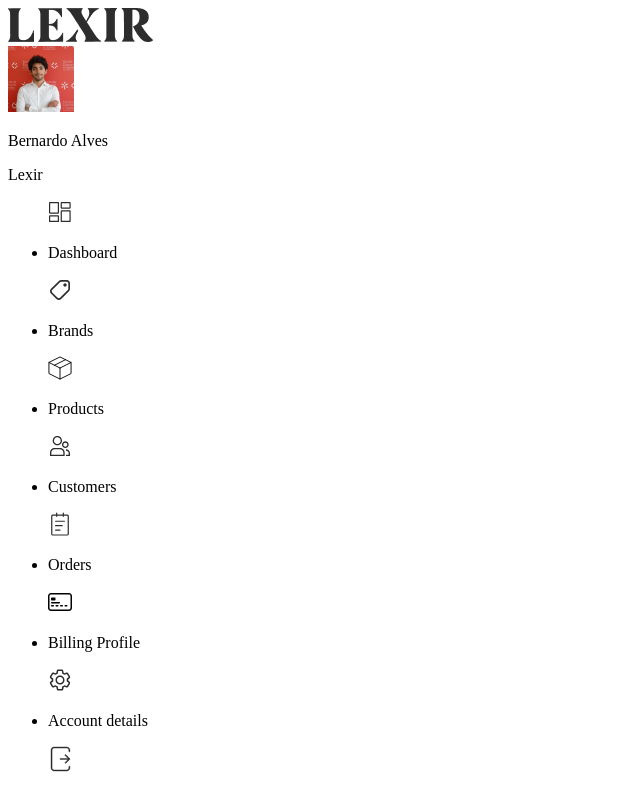
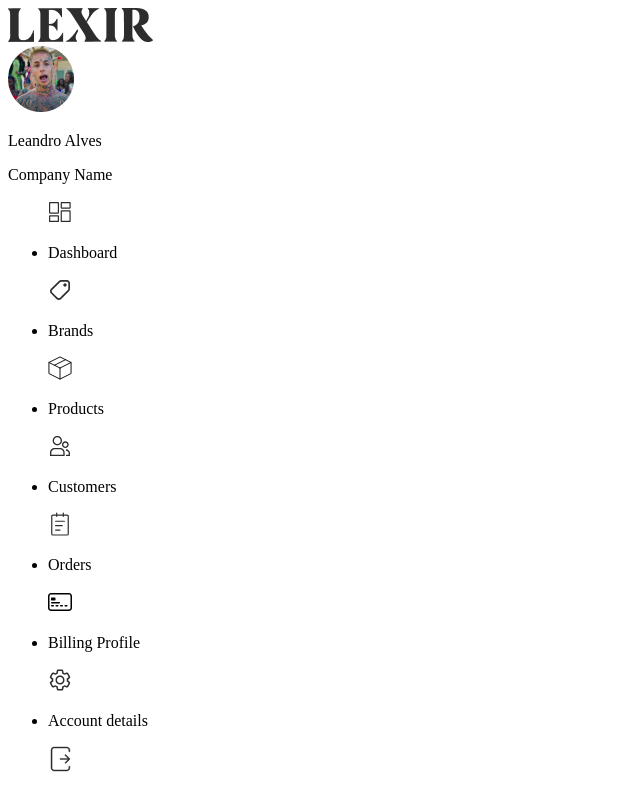
Before and after one commit to LexirIO/lexir-io-challenge, a Next.js app: page / in a window 1280 px wide. Shown: the top 793 px of the page, without its empty margins (0-640 px from the left). Built offline with nearby package versions, Linux system fonts and the light colour scheme; a web font is replaced by a local one.

Commit message:
Change my pic to Leandro's

```diff
--- a/src/components/Layout/layout.tsx
+++ b/src/components/Layout/layout.tsx
@@ -1,7 +1,7 @@
 import Image from "next/image";
 import Link from "next/link";
 import UserAvatar from "src/components/UserAvatar";
-import MyPic from "src/public/MyPic.jpg";
+import Leandro from "src/public/Leandro.png";
 import Routes from "src/components/DashboardRoutes";
 import {
   Card,
@@ -91,9 +91,9 @@ export default function Layout({ children }: { children: React.ReactNode }) {
               />
             </Link>
             <UserAvatar
-              image={MyPic}
-              name="Bernardo Alves"
-              company="Lexir"
+              image={Leandro}
+              name="Leandro Alves"
+              company="Company Name"
               className="rounded-full"
               width="66px"
               height="66px"
```
Also changed, not shown: src/public/Leandro.png (added), src/public/MyPic.jpg (deleted).
